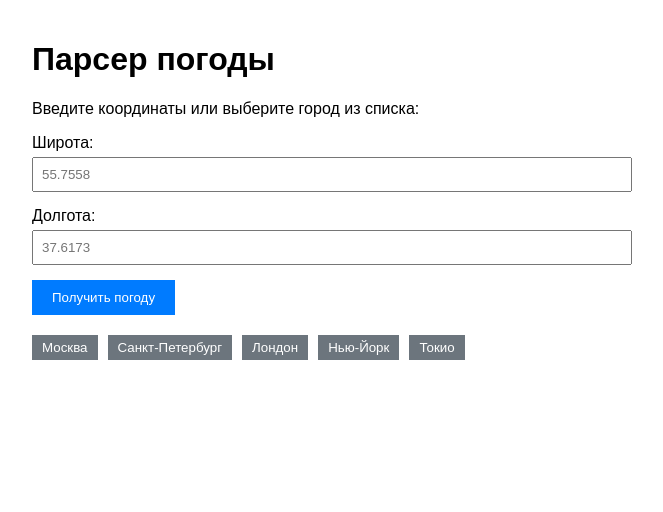
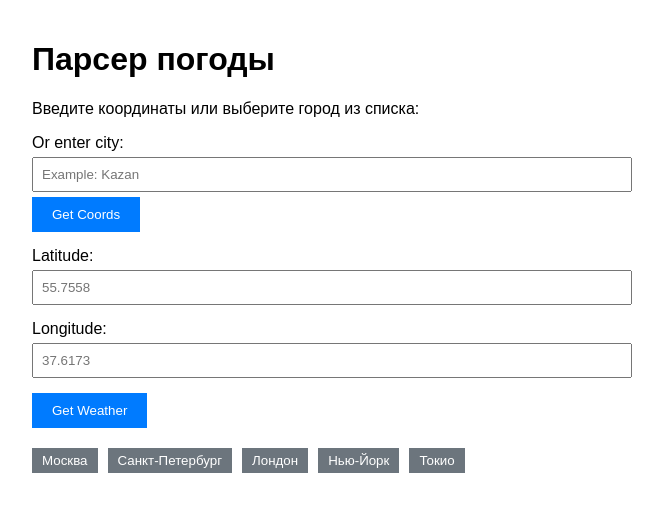
Before and after one commit to oxknx33-hub/DevOPS, a Flask app: page / in a window 1280 px wide. Shown: the top 512 px of the page, without its empty margins (308-971 px from the left). Run offline with Flask 3, Linux system fonts and the light colour scheme.

Commit message:
feat: add dynamic coords endpoint

```diff
--- a/weather-flask-app/app.py
+++ b/weather-flask-app/app.py
@@ -109,5 +109,26 @@ def get_weather_description(code):
  99: "Гроза с сильным градом"
  }
  return weather_codes.get(code, "Неизвестно")
+@app.route('/api/get-coords', methods=['GET'])
+def get_coords():
+    city = request.args.get('city', '').strip()
+    if not city:
+        return {'error': 'City name required'}, 400
+
+    geo_url = f"https://geocoding-api.open-meteo.com/v1/search?name={city}&count=1&language=ru&format=json"
+    try:
+        resp = requests.get(geo_url)
+        resp.raise_for_status()
+        data = resp.json()
+        if data.get('results'):
+            res = data['results'][0]
+            return {
+                'lat': res['latitude'],
+                'lon': res['longitude'],
+                'name': res['name']
+            }, 200
+        return {'error': 'City not found'}, 404
+    except Exception as e:
+        return {'error': str(e)}, 500
 if __name__ == '__main__':
  app.run(debug=True, port=5000)
--- a/weather-flask-app/templates/index.html
+++ b/weather-flask-app/templates/index.html
@@ -20,15 +20,40 @@
 
     <form action="/weather" method="get">
     	<div class="form-group">
-            <label for="lat">Широта:</label>
+        	<label for="city">Or enter city:</label>
+        	<input type="text" id="city" placeholder="Example: Kazan">
+        	<button type="button" onclick="fetchCoords()" style="margin-top:5px;">Get Coords</button>
+    	</div>
+    	<div class="form-group">
+       	 	<label for="lat">Latitude:</label>
         	<input type="text" id="lat" name="lat" placeholder="55.7558" required>
     	</div>
     	<div class="form-group">
-            <label for="lon">Долгота:</label>
+        	<label for="lon">Longitude:</label>
         	<input type="text" id="lon" name="lon" placeholder="37.6173" required>
     	</div>
-        <button type="submit">Получить погоду</button>
+    	<button type="submit">Get Weather</button>
 	</form>
+
+	<script>
+	function fetchCoords() {
+    		const city = document.getElementById('city').value;
+    		if (!city) return alert('Enter city name');
+
+    	fetch(`/api/get-coords?city=${encodeURIComponent(city)}`)
+        	.then(r => r.json())
+        	.then(data => {
+            		if (data.lat && data.lon) {
+                		document.getElementById('lat').value = data.lat;
+                		document.getElementById('lon').value = data.lon;
+                		if (data.name) document.getElementById('city').value = data.name;
+            		} else {
+                		alert('Error: ' + (data.error || 'Coords not found'));
+            		}
+        	})
+        	.catch(() => alert('Request failed'));
+	}
+	</script>
 
     <div class="city-list">
         <button class="city-btn" onclick="setCoords(55.7558, 37.6173)">Москва</button>
```
Lines whose indentation alone changed are shown as unchanged.
